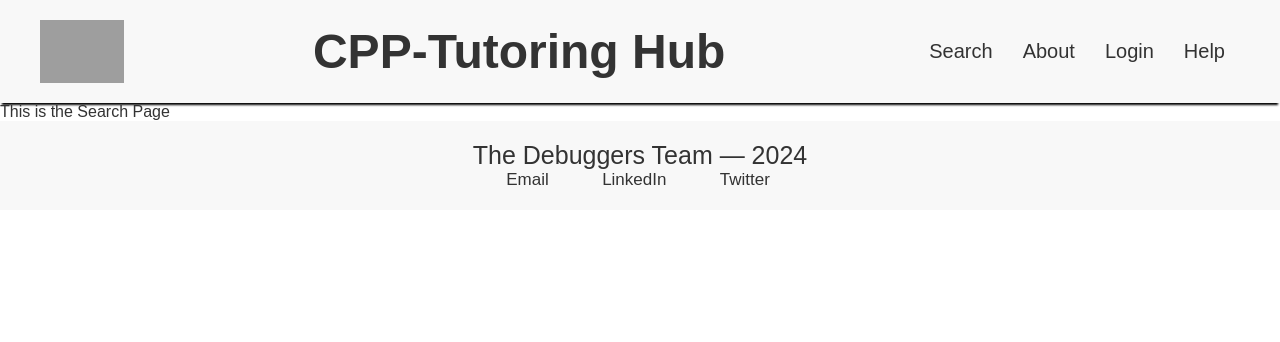
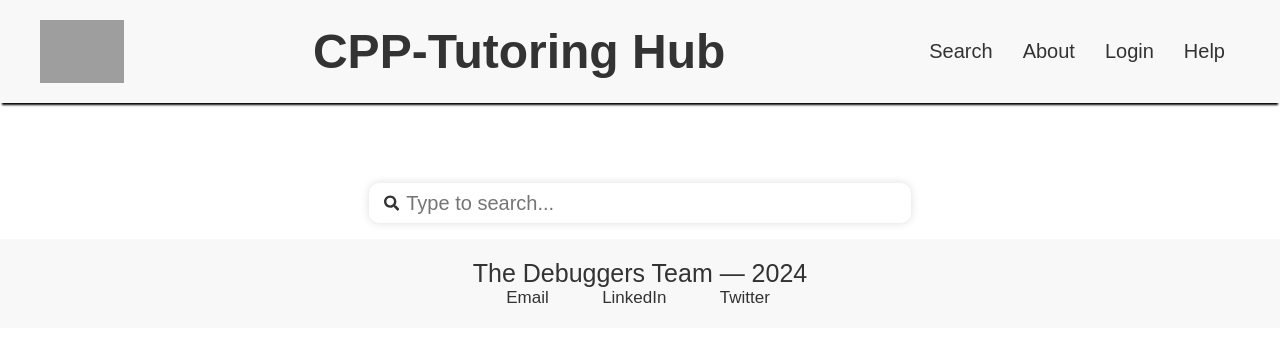
Before and after one commit to Debuggers-CS4800/CPP-Tutoring-Platform, a React (Create React App) app: page /search in a window 1280 px wide. Shown: the top 342 px of the page. Built offline with nearby package versions, Linux system fonts and the light colour scheme; grey boxes are pictures that could not be loaded.

Commit message:
added search bar

```diff
--- a/package.json
+++ b/package.json
@@ -9,6 +9,7 @@
     "firebase": "^10.12.2",
     "react": "^18.3.1",
     "react-dom": "^18.3.1",
+    "react-icons": "^5.2.1",
     "react-router-dom": "^6.24.0",
     "react-scripts": "5.0.1",
     "web-vitals": "^2.1.4"
--- a/src/pages/Search.js
+++ b/src/pages/Search.js
@@ -1,13 +1,20 @@
-import React from 'react';
+import {useState} from 'react';
 import Header from './components/Header';
 import Footer from './components/Footer';
+import "./components/Search.css";
+import SearchBar from './components/SearchBar';
+import SearchResultsList from './components/SearchResultsList';
 
 
 function Search() {
+  const [results, setResults] = useState([]);
   return (
       <div className="Search">
         <Header />
-          This is the Search Page
+        <div className="search-bar-container">
+          <SearchBar setResults={setResults} />
+          <SearchResultsList results={results} />
+        </div>
         <Footer />
       </div>
   );
--- /dev/null
+++ b/src/pages/components/Search.css
@@ -0,0 +1,53 @@
+.search-bar-container {
+  padding-top: 10vh;
+  width: 40%;
+  margin: auto;
+  display: flex;
+  flex-direction: column;
+  align-items: center;
+  min-width: 200px;
+}
+
+.input-wrapper {
+	background-color: white;
+	width: 100%;
+	border-radius: 10px;
+	height: 2.5rem;
+	padding: 0 15px;
+	box-shadow: 0px 0px 8px #ddd;
+	display: flex;
+	align-items: center;
+}
+
+input {
+	background-color: transparent;
+	border: none;
+	height: 100%;
+	font-size: 1.25rem;
+	width: 100%;
+	margin-left: 5px;
+}
+
+input:focus {
+	outline: none;
+}
+
+.search-result {
+	padding: 10px 20px;
+}
+
+.search-result:hover {
+  background-color: #efefef;
+}
+
+.results-list {
+	width: 100%;
+	background-color: white;
+	display: flex;
+  flex-direction: column;
+	box-shadow: 0px 0px 8px #ddd;
+	border-radius: 10px;
+	margin-top: 1rem;
+	max-height: 300px;
+	overflow-y: scroll;
+}
--- /dev/null
+++ b/src/pages/components/SearchBar.js
@@ -0,0 +1,40 @@
+import React, {useState} from 'react';
+import './Search.css';
+import {FaSearch} from "react-icons/fa"
+
+function SearchBar({ setResults }) {
+  const [input, setInput] = useState("")
+
+  const fetchData = (value) => {
+    fetch("https://cs4800-cpp-tutorplatform-default-rtdb.firebaseio.com/.json")
+      .then((response) => response.json())
+      .then((json) => {
+        const results = json.filter((user) => {
+          return (
+            value &&
+            user &&
+            user.name &&
+            user.name.toLowerCase().includes(value)
+          );
+        });
+        setResults(results);
+      });
+  };
+
+  const handleChange = (value) => {
+    setInput(value)
+    fetchData(value)
+  };
+
+	return(
+		<div className="input-wrapper">
+      <FaSearch id="search-icon" />
+			<input
+        placeholder="Type to search..."
+        value={input}
+        onChange={(e) => handleChange(e.target.value)}/>
+		</div>
+	);
+};
+
+export default SearchBar;
--- /dev/null
+++ b/src/pages/components/SearchResult.js
@@ -0,0 +1,20 @@
+import React from 'react'
+import "./Search.css"
+import { useNavigate } from "react-router-dom";
+
+function SearchResult({ result }) {
+	const navigate = useNavigate()
+  const gotToNewPage=()=>{
+    navigate("/SelectedResult");
+  }
+  return (
+    <div
+      className="search-result"
+      onClick={(e) => alert(`You selected ${result}!`)}
+    >
+      {result}
+    </div>
+  );
+};
+
+export default SearchResult;
--- /dev/null
+++ b/src/pages/components/SearchResultsList.js
@@ -0,0 +1,15 @@
+import React from "react"
+import SearchResult from "./SearchResult";
+import "./Search.css";
+
+function SearchResultsList({ results }) {
+  return (
+    <div className="results-list">
+      {results.map((result, id) => {
+        return <SearchResult result={result.name} key={id} />;
+      })}
+    </div>
+  );
+};
+
+export default SearchResultsList;
```
Also changed, not shown: 1 other file (tests, documents, lock files or other folders).
